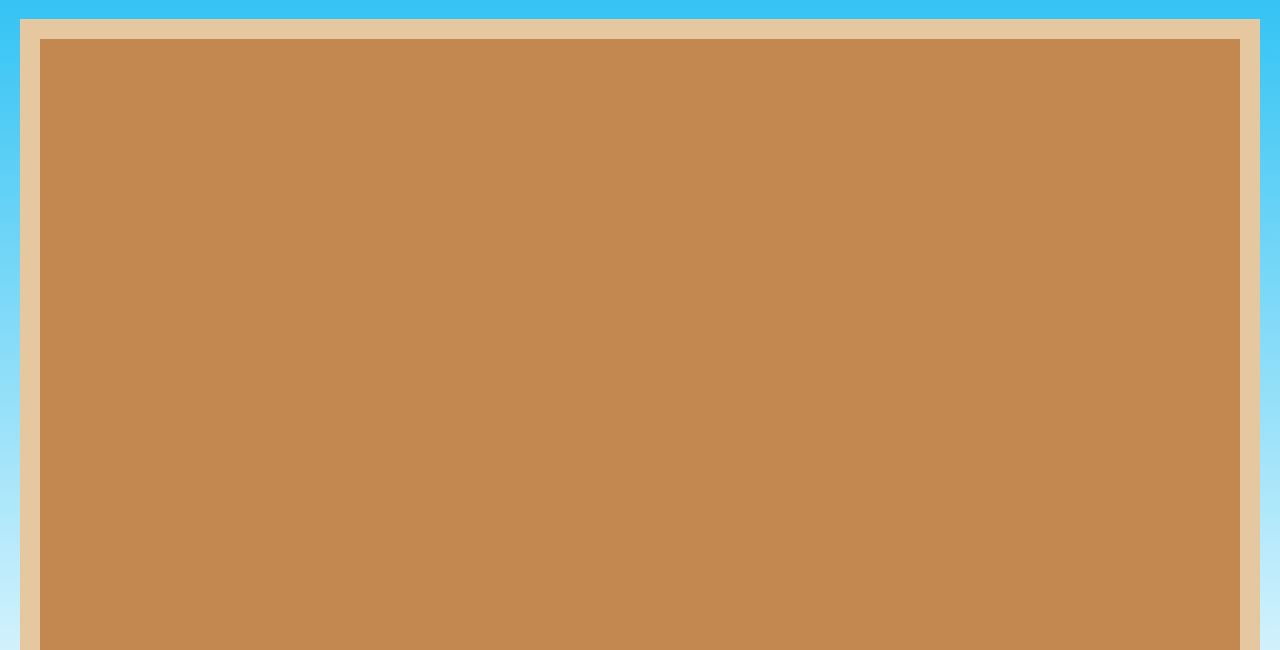
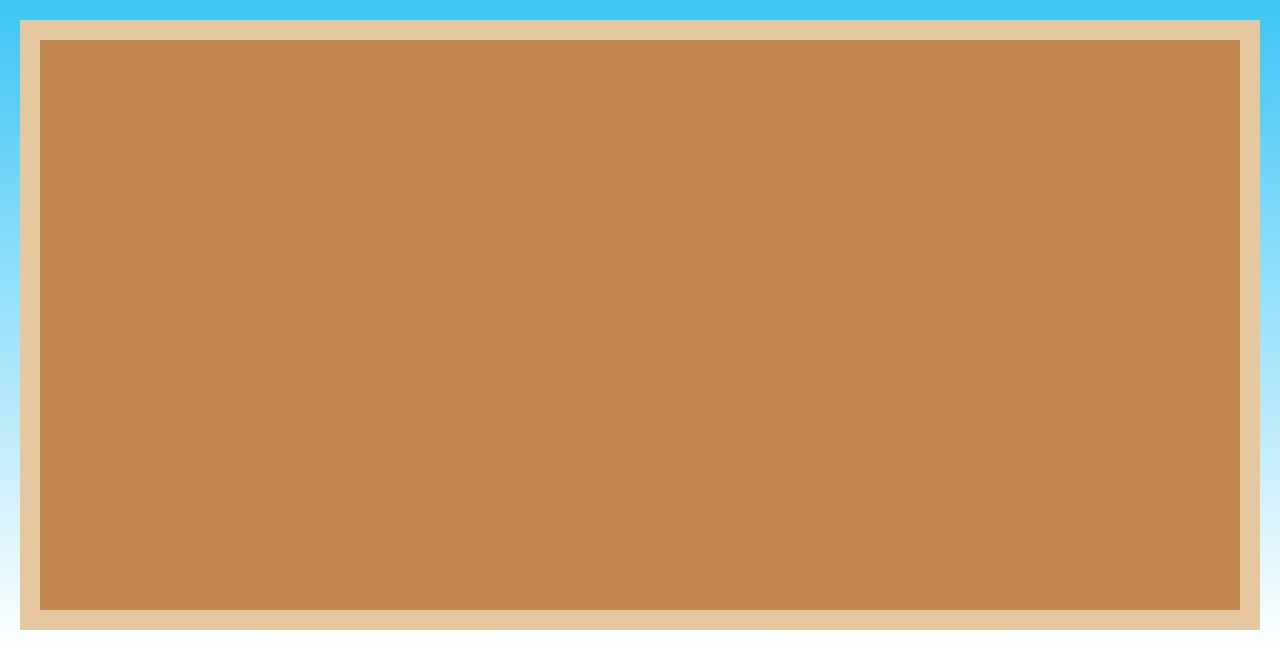
Before and after one commit to TBT-InternHacks2020/HackMIT, a plain HTML site: page public/clubs.html in a window 1280 px wide. Shown: the part 150-800 px from the top of the page. Drawn offline with nearby package versions, Linux system fonts and the light colour scheme.

Commit message:
fixed bulletin board

```diff
--- a/public/clubs.html
+++ b/public/clubs.html
@@ -32,7 +32,9 @@
     <span style="font-size:30px;cursor:pointer" onclick="openNav()">&#9776;</span>
 
     <div class="rim">
-        <div class="board"></div>
+        <div class="board">
+            <!-- insert posts here -->
+        </div>
     </div>
 
     <script type="text/javascript" src="scripts/navbar.js"></script>
--- a/public/styles/bulletin.css
+++ b/public/styles/bulletin.css
@@ -1,14 +1,18 @@
 .rim {
-    position: relative;
-    margin: 20px;
-    height: 100vh;
+    position: absolute;
+    overflow-y: auto;
+    top: 170px;
+    bottom: 20px;
+    left: 20px;
+    right: 20px;
     background: #e6c8a0;
 }
 
 .board {
-    position: relative;
-    margin: 20px;
+    position: absolute;
     top: 20px;
-    height: 95vh;
+    bottom: 20px;
+    left: 20px;
+    right: 20px;
     background: #c38850;
 }
```
Also changed, not shown: public/social.html (+3 -1 lines), public/sports.html (+3 -1 lines), public/university.html (+3 -1 lines).
